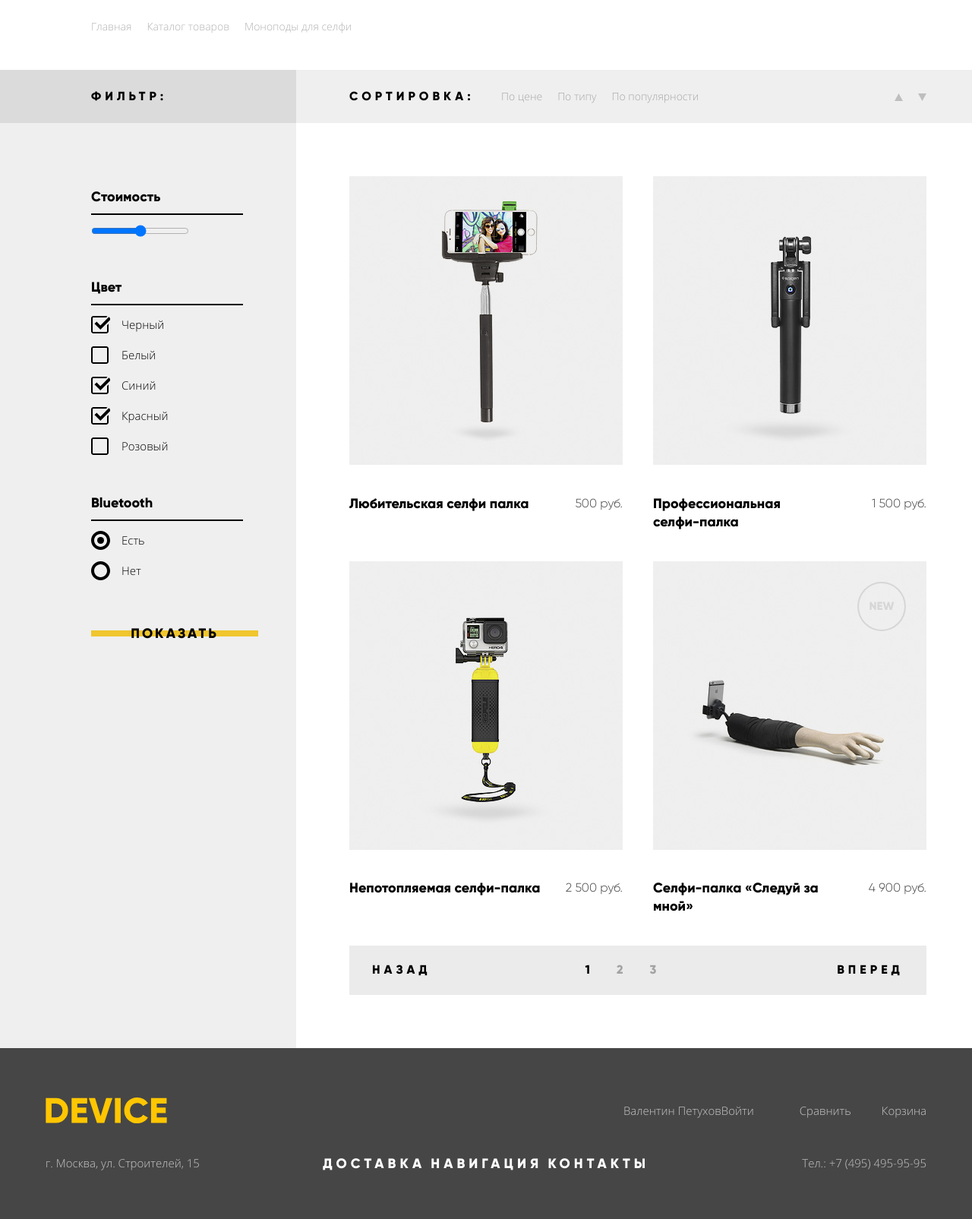
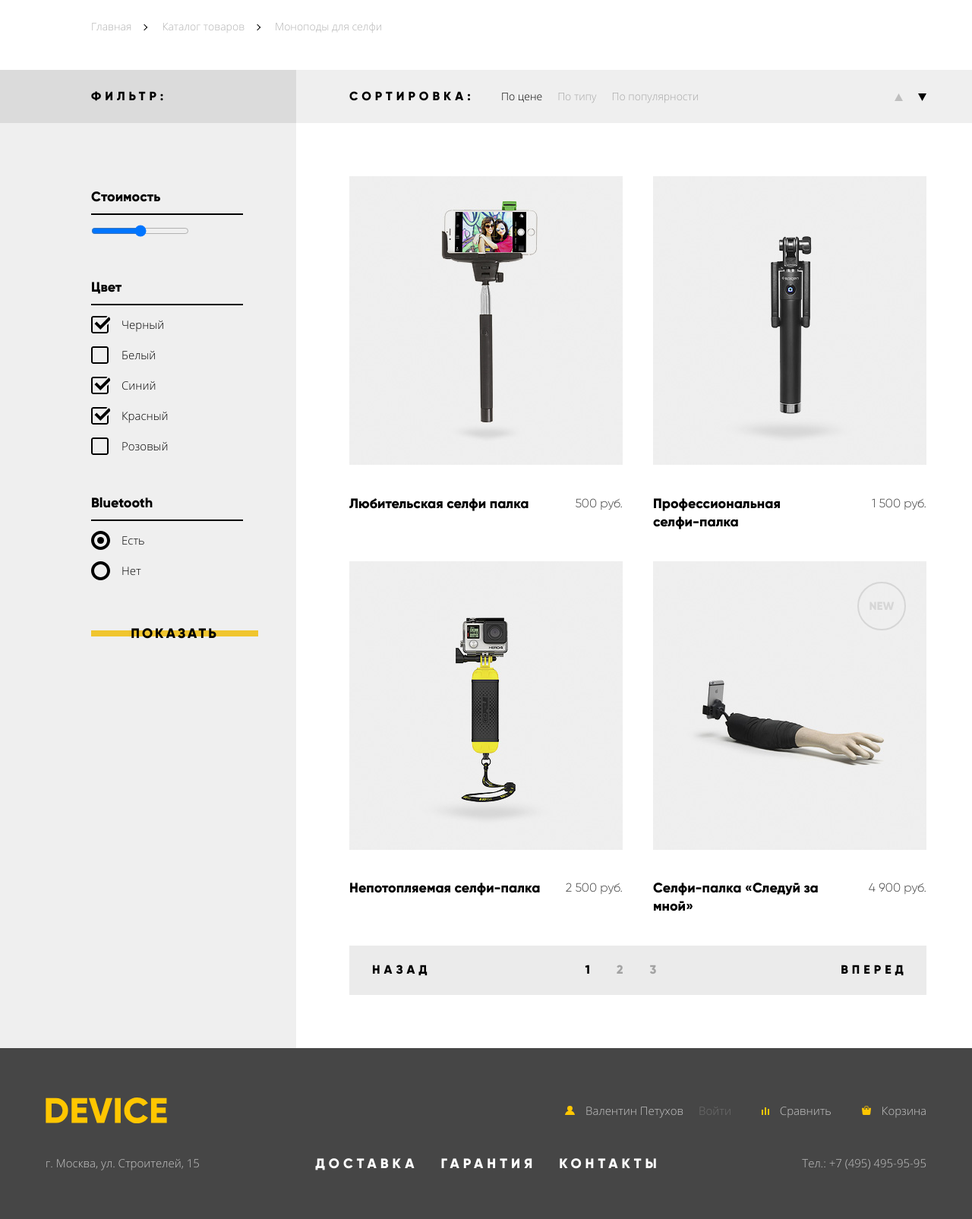
Before and after one commit to kosweb/device, a plain HTML site: page index-catalog.html in a window 1280 px wide. Shown: the part 342-1947 px from the top of the page at 76% size. Drawn offline with Linux system fonts and the light colour scheme.

Commit message:
закончил разметку каталога

```diff
--- a/css/style.css
+++ b/css/style.css
@@ -781,10 +781,29 @@
 }
 
 .breadcrumbs li {
-  margin-right: 20px;
+	position: relative;
+	margin-right: 20px;
+	padding-right: 20px;
+}
+
+.breadcrumbs li::after {
+	content: '';
+	position: absolute;
+	top: 10px;
+	right: 0;
+	width: 5px;
+	height: 5px;
+	border-bottom: 1px solid #000;
+	border-right: 1px solid #000;
+	transform: rotate(-45deg);
+}
+
+.breadcrumbs li:last-child::after {
+	display: none;
 }
 
 .breadcrumbs a {
+	display: block;
   font-family: OpenSans, Arial, sans-serif;
   font-weight: 300;
   font-size: 14px;
@@ -880,6 +899,10 @@
   opacity: 1;
 }
 
+.filter-type-list .current-filter-type {
+	opacity: 1;
+}
+
 .filter-type-list li {
   margin-right: 20px;
 }
@@ -904,6 +927,10 @@
 }
 .filter-arrow a:active svg {
   opacity: 1;
+}
+
+.filter-arrow .current-filter-arrow svg {
+	opacity: 1;
 }
 
 .column-background {
@@ -1051,8 +1078,8 @@
   top: 27px;
   right: 27px;
   width: 60px;
-  height: 61px;
-  line-height: 61px;
+  height: 60px;
+  line-height: 60px;
   text-align: center;
   text-transform: uppercase;
   color: #d6d6d6;
@@ -1101,7 +1128,7 @@
   background-color: rgba(238, 238, 238, .75);
   opacity: 0;
   text-align: center;
-  transition: .2s;
+  transition: .1s;
 }
 
 .catalog-item-hover button {
@@ -1139,21 +1166,17 @@
 }
 
 .pagination-item-back {
-  margin-left: 30px;
   margin-right: auto;
 }
 
 .pagination-item-next {
-  margin-right: 30px;
-  margin-left: auto;
-}
-
-.pagination-item {
-  margin-right: 30px;
-}
-
-.pagination-item:last-child {
-  margin-right: 0;
+	margin-left: auto;
+}
+
+.pagination-item-back a,
+.pagination-item-next a {
+	padding-right: 25px;
+	padding-left: 30px;
 }
 
 .pagination-list a {
@@ -1168,6 +1191,8 @@
 
 .pagination-item-back a:hover,
 .pagination-item-next a:hover {
+	display: block;
+	line-height: 65px;
   background-color: #d9d9d9;
 }
 
@@ -1175,6 +1200,15 @@
 .pagination-item-next a:active {
   opacity: 0.3;
   background-color: #d9d9d9;
+}
+
+
+.pagination-item {
+  margin-right: 30px;
+}
+
+.pagination-item:last-child {
+  margin-right: 0;
 }
 
 .pagination-item a {
@@ -1213,7 +1247,8 @@
 
 footer .login-link,
 footer .user-nav-link,
-footer .user-name {
+footer .user-name,
+footer .login-out {
   font-family: OpenSans, Arial, sans-serif;
   font-size: 15px;
   line-height: 30px;
@@ -1289,12 +1324,19 @@
   display: flex;
   justify-content: space-between;
 
-  min-width: 430px;
-
-  margin: 0;
+	margin: 0;
+	margin-right: -5px;
   padding: 0;
 
   list-style: none;
+}
+
+.footer-service-list li {
+	margin-right: 30px;
+}
+
+.footer-service-list li:last-child {
+	margin-right: 0;
 }
 
 .footer-service-list a {
--- a/index-catalog.html
+++ b/index-catalog.html
@@ -135,7 +135,7 @@
               </a>
             </li>
             <li>
-              <a href="#">
+              <a href="#" class="current-filter-arrow">
                 <svg xmlns="http://www.w3.org/2000/svg" width="11" height="10" viewBox="0 0 11 10">
                   <path d="M5.5 10L0 0h11"/>
                 </svg>
@@ -289,15 +289,30 @@
 
         <ul class="user-login">
           <li>
-            <a href="#" class="user-name">Валентин Петухов</a>
+            <a href="#" class="login-link">
+							<svg xmlns="http://www.w3.org/2000/svg" width="13" height="12" viewBox="0 0 13 12">
+								<path d="M.032 12h12.937c-.163-2.643-2.074-4.837-4.671-5.543a3.47 3.47 0 0 0 1.687-2.972 3.485 3.485 0 0 0-6.97 0c0 1.264.68 2.361 1.688 2.972C2.106 7.163.194 9.357.032 12z"/>
+							</svg>
+							Валентин Петухов
+						</a>
           </li>
           <li>
-            <a href="#" class="login-link">Войти</a>
+            <a href="#" class="login-out">Войти</a>
           </li>
         </ul>
 
-        <a href="#" class="user-nav-link">Сравнить</a>
-        <a href="#" class="user-nav-link">Корзина</a>
+        <a href="#" class="user-nav-link">
+					<svg xmlns="http://www.w3.org/2000/svg" width="10" height="10" viewBox="0 0 10 10">
+						<path d="M8 2h1.984v8H8zM0 3h1.984v7H0zM4 0h2v10H4z"/>
+					</svg>
+					Сравнить
+				</a>
+        <a href="#" class="user-nav-link">
+					<svg xmlns="http://www.w3.org/2000/svg" width="12" height="12" viewBox="0 0 12 12"><path d="M11.864 3.017a.429.429 0 0 0-.327-.154H9.225V4.09c0 .563-.484 1.022-1.08 1.022-.594 0-1.078-.458-1.078-1.022V2.863H4.909V4.09c0 .563-.485 1.022-1.08 1.022-.595 0-1.078-.458-1.078-1.022V2.863H.438a.43.43 0 0 0-.327.154.472.472 0 0 0-.108.358l.776 7.134c.015.806.642 1.455 1.411 1.455h7.595c.77 0 1.396-.649 1.411-1.455l.776-7.134a.476.476 0 0 0-.108-.358z"/>
+						<path d="M3.829 4.499c.239 0 .433-.184.433-.409V1.84c0-.632.672-1.022 1.295-1.022h1.079c.655 0 1.078.401 1.078 1.022v2.25c0 .225.194.409.431.409.239 0 .433-.184.433-.409V1.84C8.577.773 7.761 0 6.636 0H5.557c-1.19 0-2.159.826-2.159 1.84v2.25c0 .225.194.409.431.409z"/>
+					</svg>
+					Корзина
+				</a>
       </div>
 
       <div class="footer-mid">
@@ -307,7 +322,7 @@
             <a href="#">Доставка</a>
           </li>
           <li>
-            <a href="#">Навигация</a>
+            <a href="#">Гарантия</a>
           </li>
           <li>
             <a href="#">Контакты</a>
```
Also changed, not shown: index.html (+7 -5 lines).
